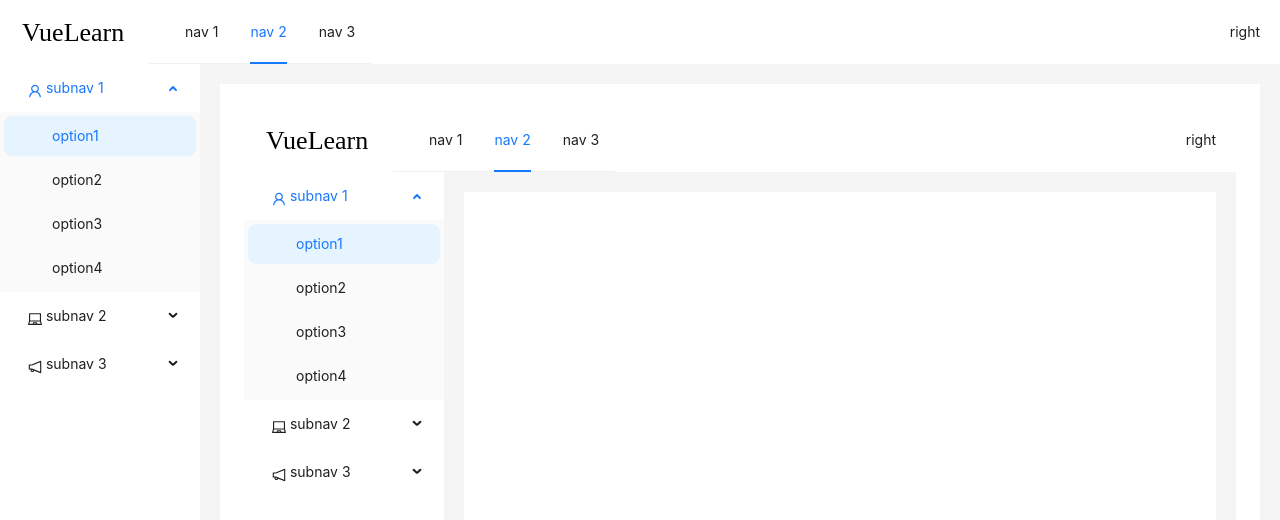
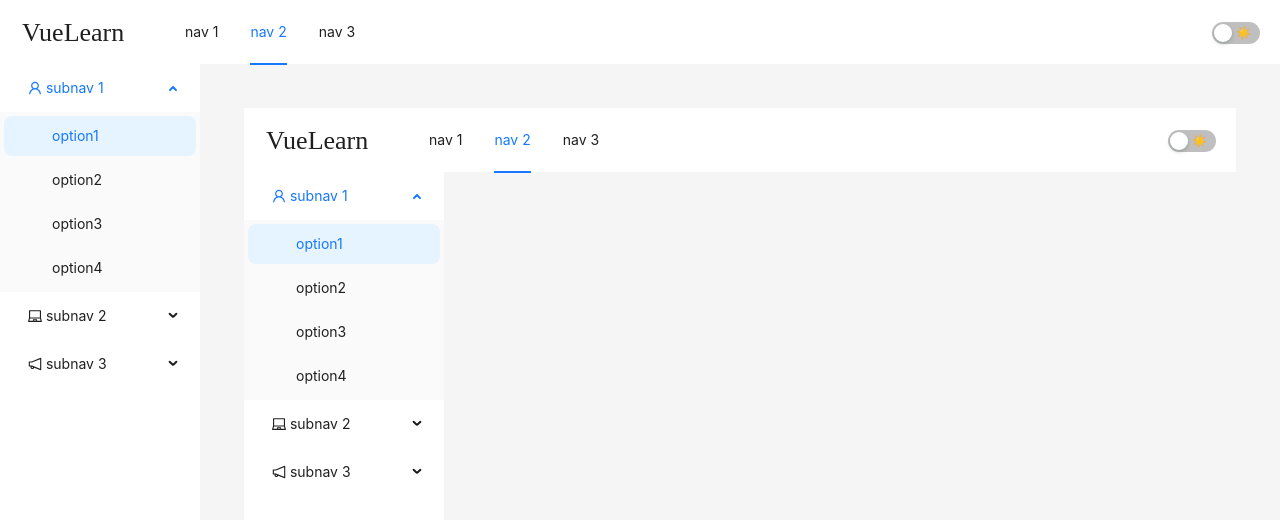
Before and after one commit to Duye0120/vueLearn, a Vue app: page / in a window 1280 px wide. Shown: the top 520 px of the page. Built offline with nearby package versions, Linux system fonts and the light colour scheme.

Commit message:
添加主题切换功能，更新布局，删除 HelloWorld 组件，优化样式和主题配置

```diff
--- a/src/App.vue
+++ b/src/App.vue
@@ -1,9 +1,16 @@
 <template>
   <main class="w-full h-full">
-    <Layout />
+    <a-config-provider :local="zhCN">
+      <Layout />
+    </a-config-provider>
   </main>
 </template>
 
 <script lang="ts" setup>
 import Layout from './layout/index.vue'
+import dayjs from 'dayjs';
+import 'dayjs/locale/zh-cn';
+import zhCN from 'ant-design-vue/es/locale/zh_CN';
+
+dayjs.locale('zh-cn');
 </script>
--- a/src/components/HelloWorld.vue
+++ /dev/null
@@ -1,41 +0,0 @@
-<script setup lang="ts">
-import { ref } from 'vue'
-
-defineProps<{ msg: string }>()
-
-const count = ref(0)
-</script>
-
-<template>
-  <h1>{{ msg }}</h1>
-
-  <div class="card">
-    <button type="button" @click="count++">count is {{ count }}</button>
-    <p>
-      Edit
-      <code>components/HelloWorld.vue</code> to test HMR
-    </p>
-  </div>
-
-  <p>
-    Check out
-    <a href="https://vuejs.org/guide/quick-start.html#local" target="_blank"
-      >create-vue</a
-    >, the official Vue + Vite starter
-  </p>
-  <p>
-    Learn more about IDE Support for Vue in the
-    <a
-      href="https://vuejs.org/guide/scaling-up/tooling.html#ide-support"
-      target="_blank"
-      >Vue Docs Scaling up Guide</a
-    >.
-  </p>
-  <p class="read-the-docs">Click on the Vite and Vue logos to learn more</p>
-</template>
-
-<style scoped>
-.read-the-docs {
-  color: #888;
-}
-</style>
--- /dev/null
+++ b/src/components/ThemeSwitch.vue
@@ -0,0 +1,11 @@
+<template>
+  <a-switch :checked="isDarkMode" checked-children="🌙" un-checked-children="☀️" @change="toggleTheme" />
+</template>
+
+<script setup>
+import { inject } from 'vue';
+import { Switch as ASwitch } from 'ant-design-vue';
+
+const isDarkMode = inject('isDarkMode');
+const toggleTheme = inject('toggleTheme');
+</script>
--- a/src/layout/index.vue
+++ b/src/layout/index.vue
@@ -1,18 +1,21 @@
 <template>
+  <a-config-provider :theme="themeConfig">
     <a-layout class="w-full h-full">
-    <a-layout-header class="!bg-white flex flex-row items-center justify-between !px-5 ">
+      <a-layout-header class="!bg-white dark:!bg-[#141414] flex flex-row items-center justify-between !px-5 ">
         <div class="flex flex-row items-center">
           <Logo class="h-fit w-fit items-center" />
-        <a-menu v-model:selectedKeys="selectedKeys1" mode="horizontal" class="h-[64px] pl-5">
+          <a-menu v-model:selectedKeys="selectedKeys1" mode="horizontal" class="h-[64px] pl-5 border-b-0 z-50">
             <a-menu-item key="1">nav 1</a-menu-item>
             <a-menu-item key="2">nav 2</a-menu-item>
             <a-menu-item key="3">nav 3</a-menu-item>
           </a-menu>
         </div>
-      <div>right</div>
+        <div>
+          <ThemeSwitch />
+        </div>
       </a-layout-header>
       <a-layout>
-      <a-layout-sider width="200" style="background: #fff">
+        <a-layout-sider width="200">
           <a-menu v-model:selectedKeys="selectedKeys2" v-model:openKeys="openKeys" mode="inline"
             :style="{ height: '100%', borderRight: 0 }">
             <a-sub-menu key="sub1">
@@ -54,17 +57,32 @@
           </a-menu>
         </a-layout-sider>
         <a-layout class="p-5">
-        <a-layout-content :style="{ background: '#fff', padding: '24px', margin: 0, minHeight: '280px' }">
+          <a-layout-content :style="{ padding: '24px', margin: 0, minHeight: '280px' }">
             <RouterView />
           </a-layout-content>
         </a-layout>
       </a-layout>
     </a-layout>
+  </a-config-provider>
 </template>
 <script lang="ts" setup>
-import { ref } from 'vue';
+import { computed, inject, ref } from 'vue';
 import Logo from '@/assets/logo.svg'
 import { UserOutlined, LaptopOutlined, NotificationOutlined } from '@ant-design/icons-vue';
+import ThemeSwitch from '@/components/ThemeSwitch.vue';
+import { theme } from 'ant-design-vue';
+
+const isDarkMode = inject<any>('isDarkMode');
+
+const themeConfig = computed(() => ({
+  algorithm: isDarkMode.value ? theme.darkAlgorithm : theme.defaultAlgorithm,
+  // 可以在这里添加其他主题配置
+  token: {
+    // 自定义 token
+  }
+}));
+
+
 const selectedKeys1 = ref<string[]>(['2']);
 const selectedKeys2 = ref<string[]>(['1']);
 const openKeys = ref<string[]>(['sub1']);
--- a/src/main.css
+++ b/src/main.css
@@ -10,3 +10,21 @@ html,body,#app {
   margin: 0;
   padding: 0;
 }
+
+
+:root[data-theme='dark'] {
+  /* 自定义深色模式变量 */
+  --bg-color: #141414;
+  --text-color: #fff;
+}
+
+:root[data-theme='light'] {
+  /* 自定义浅色模式变量 */
+  --bg-color: #fff;
+  --text-color: #000;
+}
+
+.app-container {
+  background-color: var(--bg-color);
+  color: var(--text-color);
+}
--- a/src/main.ts
+++ b/src/main.ts
@@ -5,6 +5,8 @@ import 'ant-design-vue/dist/reset.css';
 import './main.css'
 import router from './router'
 // import { createPinia } from 'pinia'
+import { initTheme } from './utils/theme'
+
 
 // 注册根store，暂时用不到，可能会考虑用ref存储，然后主要是放在了service上面，后续如果有需要我在修改
 // const pinia = createPinia()
@@ -12,5 +14,9 @@ const app = createApp(App);
 app.use(Antd)
 app.use(router)
 // app.use(pinia)
+const { toggleTheme } = initTheme(app);
+
+// 全局提供切换函数
+app.provide('toggleTheme', toggleTheme);
 
 app.mount('#app')
--- /dev/null
+++ b/src/utils/theme.js
@@ -0,0 +1,38 @@
+import { theme } from 'ant-design-vue';
+import { ref, watch, computed } from 'vue';
+
+export const initTheme = (app) => {
+  // 创建主题切换状态
+  const isDarkMode = ref(localStorage.getItem('theme') === 'dark');
+
+  // 提供全局状态
+  app.provide('isDarkMode', isDarkMode);
+
+  // 监听主题变化并保存到本地存储
+  watch(isDarkMode, (val) => {
+    localStorage.setItem('theme', val ? 'dark' : 'light');
+    // 设置 antd-vue 的主题
+    document.documentElement.setAttribute('data-theme', val ? 'dark' : 'light');
+    // 设置 Tailwind 的深色模式
+    if (val) {
+      document.documentElement.classList.add('dark');
+    } else {
+      document.documentElement.classList.remove('dark');
+    }
+  }, { immediate: true });
+
+  // 配置 Ant Design Vue
+  app.use(theme, {
+    algorithm: computed(() =>
+      isDarkMode.value ? theme.darkAlgorithm : theme.defaultAlgorithm
+    ),
+  });
+
+  // 返回切换函数供组件使用
+  return {
+    toggleTheme: () => {
+      isDarkMode.value = !isDarkMode.value;
+    },
+    isDarkMode
+  };
+};
--- a/tailwind.config.js
+++ b/tailwind.config.js
@@ -4,6 +4,7 @@ export default {
     "./index.html",
     "./src/**/*.{js,ts,jsx,tsx,vue,html}",
   ],
+  darkMode: 'class',
   theme: {
     extend: {},
   },
--- a/vite.config.ts
+++ b/vite.config.ts
@@ -14,6 +14,13 @@ export default defineConfig({
       defaultImport: 'component' // 可以是 'url', 'raw', 'component'
     })
   ],
+  css: {
+    preprocessorOptions: {
+      less: {
+        javascriptEnabled: true,
+      },
+    },
+  },
   resolve: {
     alias: {
       '@': fileURLToPath(new URL('./src', import.meta.url)),
```
Also changed, not shown: src/assets/logo.svg. Lines whose indentation alone changed are shown as unchanged.
